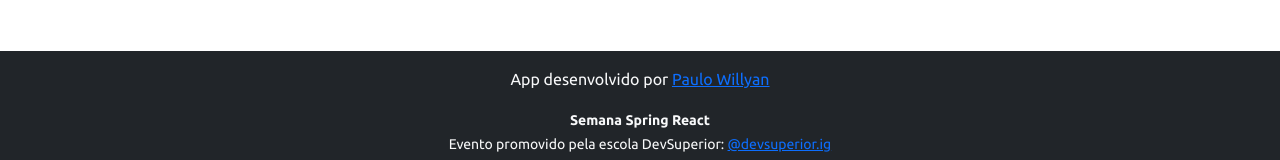
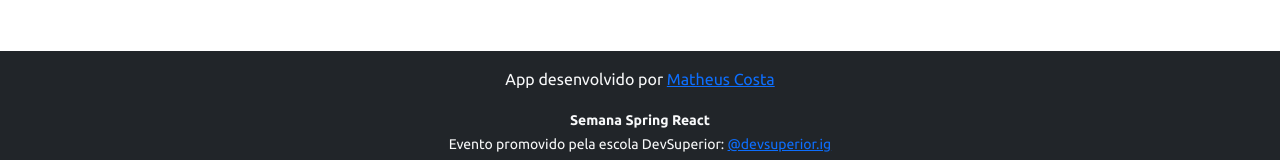
Before and after one commit to 8Matheus/projeto-sds3, a React (Create React App) app in the folder frontend/: page / in a window 1280 px wide. Shown: the part 613-773 px from the top of the page. Built offline with nearby package versions, Linux system fonts and the light colour scheme; no server answers.

Commit message:
LastVersion

```diff
--- a/frontend/src/components/DonutChart/index.tsx
+++ b/frontend/src/components/DonutChart/index.tsx
@@ -13,11 +13,8 @@
 
     const [chartData, setChartData] = useState<ChartData>({ labels: [], series: [] });
 
-    // UMA FORMA DE FAZER!!!
-    /*axios.get(BASE_URL + '/sales/amount-by-seller')*/
+    useEffect(() => {
 
-    useEffect(() => {
-        // OUTRA FORMA DE FAZER!!!
         axios.get(`${BASE_URL}/sales/amount-by-seller`)
             .then(response => {
                 const data = response.data as SaleSum[];
@@ -28,16 +25,6 @@
             });
     }, []);
 
-
-
-    /* FORMA ERRADA
-    let chartData : ChartData = { labels: [], series: []};*/
-
-
-    /*const mockData = {
-        series: [477138, 499928, 444867, 220426, 473088],
-        labels: ['Anakin', 'Barry Allen', 'Kal-El', 'Logan', 'Padmé']
-    }*/
 
     const options = {
         legend: {
--- a/frontend/src/components/Footer/index.tsx
+++ b/frontend/src/components/Footer/index.tsx
@@ -2,7 +2,7 @@
     return (
         <footer className="footer mt-auto py-3 bg-dark">
             <div className="container">
-                <p className="text-light">App desenvolvido por <a href="https://github.com/Paulo-Willyan/Projeto-Spring-React" target="_blank" rel="noreferrer">Paulo Willyan</a></p>
+                <p className="text-light">App desenvolvido por <a href="https://github.com/8Matheus" target="_blank" rel="noreferrer">Matheus Costa</a></p>
                 <p className="text-light"><small><strong>Semana Spring React</strong><br />
                     Evento promovido pela escola DevSuperior: <a href="https://instagram.com/devsuperior.ig" target="_blank" rel="noreferrer">@devsuperior.ig</a></small></p>
             </div>
```
